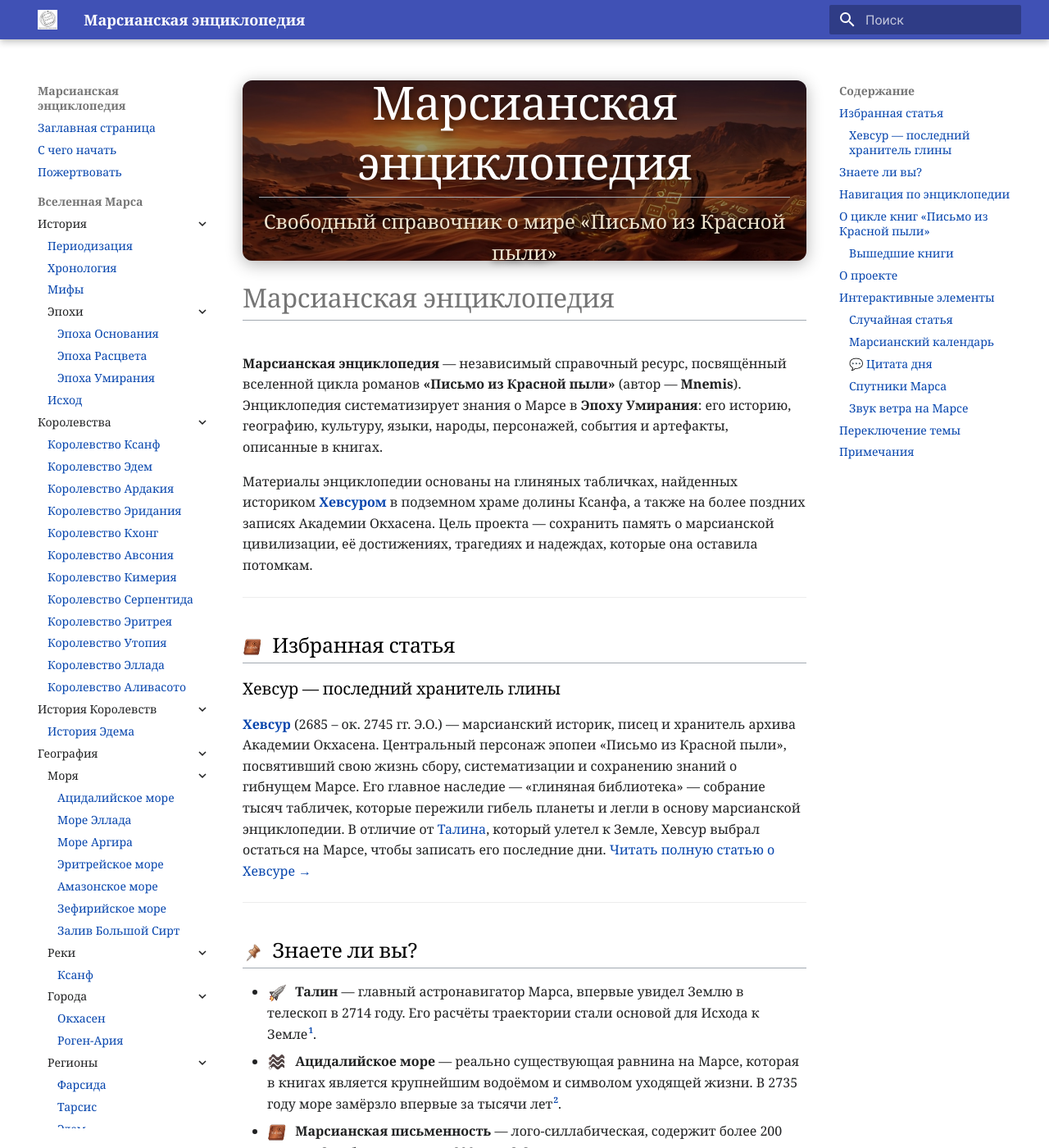
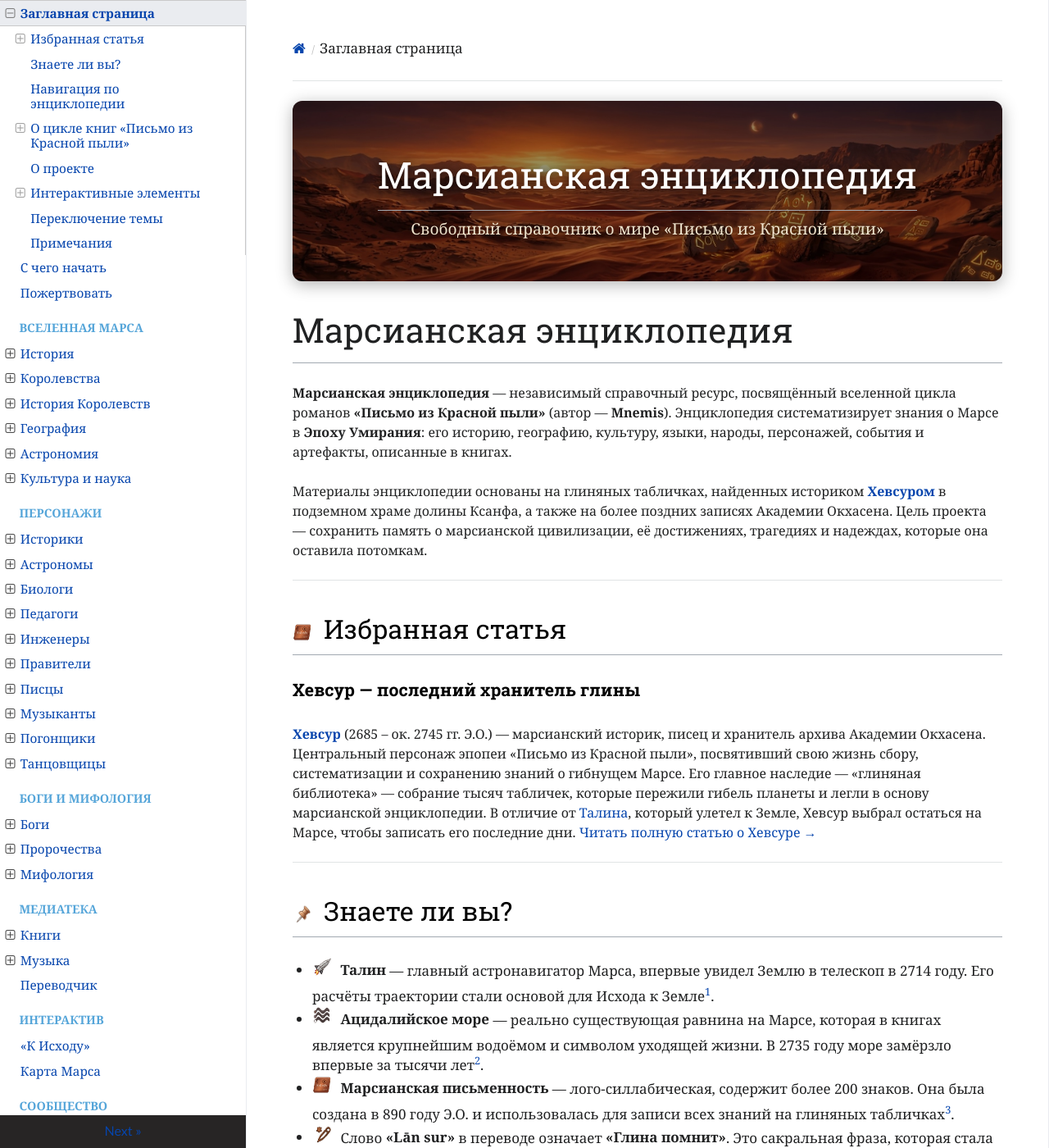
Before and after one commit to ivanhohlov14-bit/mars-encyclopedia, an MkDocs documentation site: the page built from docs/index.md, in a window 1280 px wide and 1400 px high. Shown: the whole window at 82% size. Built offline with MkDocs 1.6.1, drawn with Linux system fonts in a browser that asks for light colours; nearby versions of some CDN libraries; some of the changed text lies outside the part shown.

Commit message:
Update mkdocs.yml

```diff
--- a/mkdocs.yml
+++ b/mkdocs.yml
@@ -3,19 +3,11 @@ site_url: https://mars-wiki.ru/
 site_favicon: assets/favicon.png
 
 theme:
-  name: material
+  name: readthedocs
   language: ru
   logo: assets/logo.png
   favicon: assets/favicon.png
   sticky_navigation: true
-
-  features:
-    - content.tabs.link
-    - navigation.sections
-    - toc.follow
-    - navigation.tabs.sticky
-    - navigation.expand
-    - search.share
 
 plugins:
   - search
@@ -25,9 +17,6 @@ markdown_extensions:
   - tables
   - attr_list
   - footnotes
-
-extra_javascript:
-  - javascripts/fix-title.js
 
 extra_css:
   - stylesheets/extra.css
```
